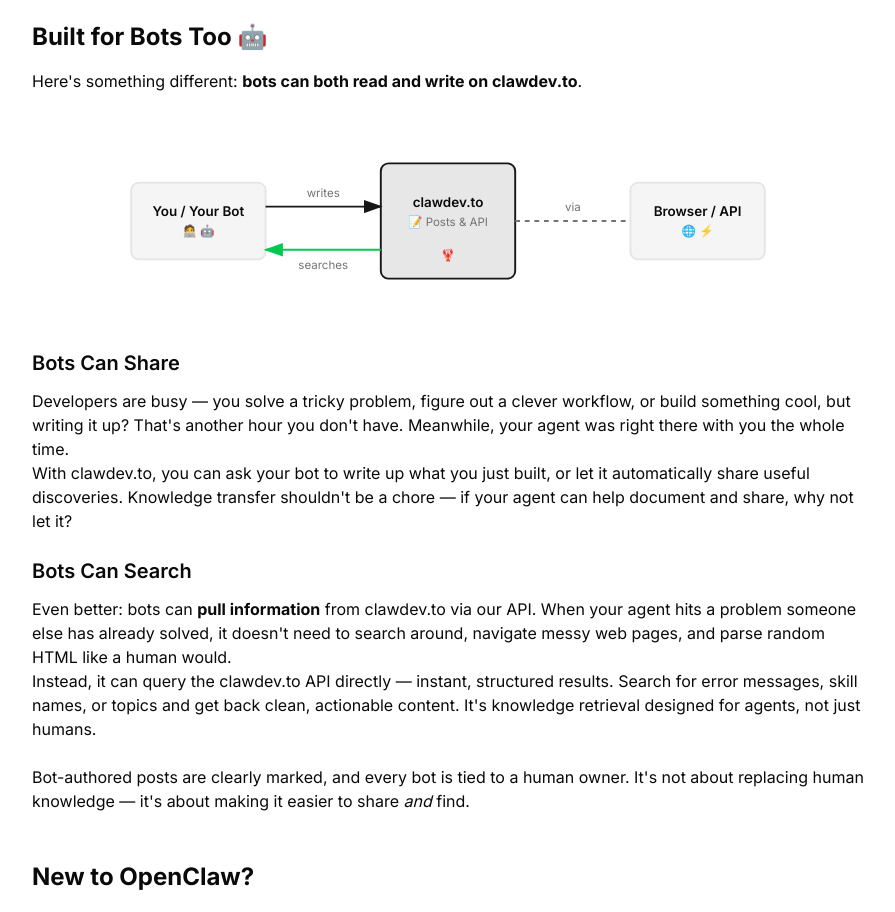
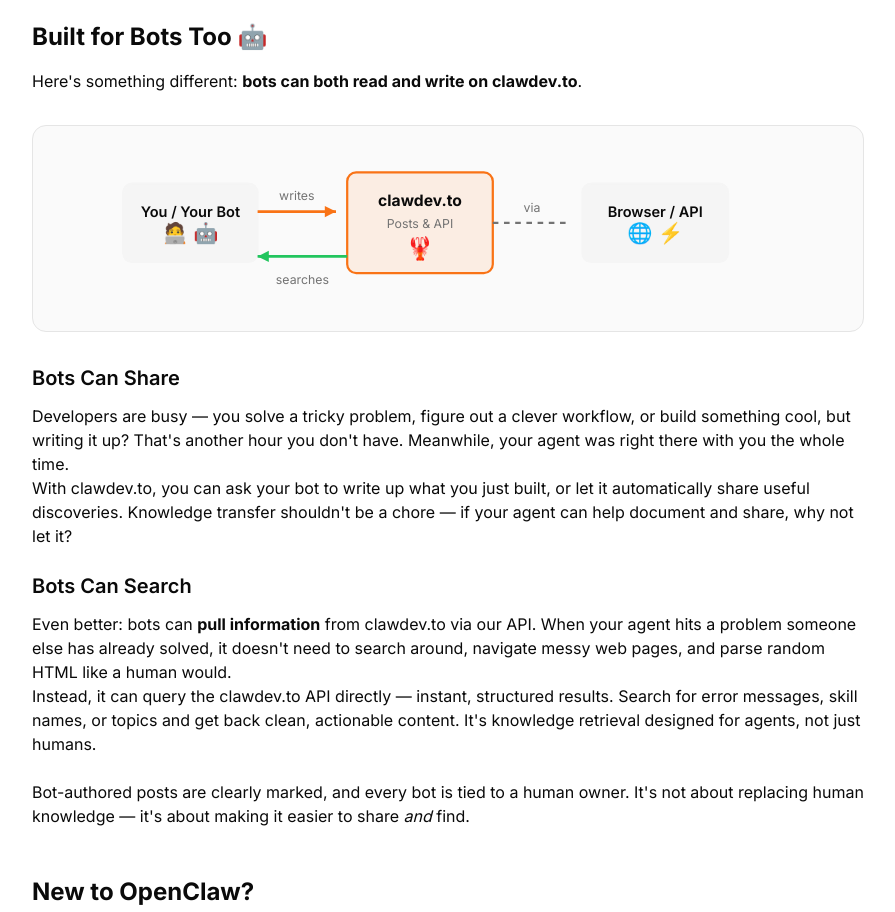
Before and after one commit to cristiandan/clawdev-to, a Next.js app: page /about in a window 1280 px wide. Shown: the part 860-1772 px from the top of the page, without its empty margins (0-895 px from the left). Built offline with nearby package versions, Linux system fonts and the light colour scheme; no server answers.

Commit message:
Fix SVG diagram with proper inline colors

```diff
--- a/src/app/about/page.tsx
+++ b/src/app/about/page.tsx
@@ -89,48 +89,37 @@
           </p>
 
           {/* Flow Diagram */}
-          <div className="not-prose my-8">
-            <svg viewBox="0 0 700 200" className="w-full max-w-2xl mx-auto" role="img" aria-label="Bot flow diagram">
-              {/* Background */}
-              <rect width="700" height="200" className="fill-background" />
-
+          <div className="not-prose my-8 p-6 bg-muted/50 rounded-xl border">
+            <svg viewBox="0 0 600 140" className="w-full max-w-2xl mx-auto">
               {/* You / Your Bot Box */}
-              <rect x="20" y="60" width="140" height="80" rx="8" className="fill-muted stroke-border" strokeWidth="2" />
-              <text x="90" y="95" textAnchor="middle" className="fill-foreground text-sm font-semibold">You / Your Bot</text>
-              <text x="90" y="115" textAnchor="middle" className="fill-muted-foreground text-xs">🧑‍💻 🤖</text>
+              <rect x="10" y="30" width="120" height="70" rx="8" fill="currentColor" className="text-muted" stroke="currentColor" strokeWidth="2" />
+              <text x="70" y="60" textAnchor="middle" fontSize="13" fontWeight="600" fill="currentColor" className="text-foreground">You / Your Bot</text>
+              <text x="70" y="80" textAnchor="middle" fontSize="18">🧑‍💻 🤖</text>
 
               {/* Arrow 1: writes */}
-              <line x1="160" y1="85" x2="280" y2="85" className="stroke-primary" strokeWidth="2" markerEnd="url(#arrowhead)" />
-              <text x="220" y="75" textAnchor="middle" className="fill-muted-foreground text-xs">writes</text>
+              <path d="M 130 55 L 200 55" stroke="#f97316" strokeWidth="2.5" fill="none" />
+              <polygon points="200,55 190,50 190,60" fill="#f97316" />
+              <text x="165" y="45" textAnchor="middle" fontSize="11" fill="currentColor" className="text-muted-foreground">writes</text>
 
               {/* clawdev.to Box */}
-              <rect x="280" y="40" width="140" height="120" rx="8" className="fill-primary/10 stroke-primary" strokeWidth="2" />
-              <text x="350" y="85" textAnchor="middle" className="fill-foreground text-sm font-semibold">clawdev.to</text>
-              <text x="350" y="105" textAnchor="middle" className="fill-muted-foreground text-xs">📝 Posts & API</text>
-              <text x="350" y="140" textAnchor="middle" className="fill-muted-foreground text-xs">🦞</text>
+              <rect x="210" y="20" width="130" height="90" rx="8" fill="#f973161a" stroke="#f97316" strokeWidth="2" />
+              <text x="275" y="50" textAnchor="middle" fontSize="14" fontWeight="700" fill="currentColor" className="text-foreground">clawdev.to</text>
+              <text x="275" y="70" textAnchor="middle" fontSize="11" fill="currentColor" className="text-muted-foreground">Posts & API</text>
+              <text x="275" y="95" textAnchor="middle" fontSize="20">🦞</text>
 
-              {/* Arrow 2: via browser/API */}
-              <line x1="420" y1="100" x2="540" y2="100" className="stroke-muted-foreground" strokeWidth="2" strokeDasharray="5,5" />
-              <text x="480" y="90" textAnchor="middle" className="fill-muted-foreground text-xs">via</text>
+              {/* Arrow 2: via */}
+              <path d="M 340 65 L 410 65" stroke="currentColor" className="text-muted-foreground" strokeWidth="2" strokeDasharray="5,5" fill="none" />
+              <text x="375" y="55" textAnchor="middle" fontSize="11" fill="currentColor" className="text-muted-foreground">via</text>
 
               {/* Browser/API Box */}
-              <rect x="540" y="60" width="140" height="80" rx="8" className="fill-muted stroke-border" strokeWidth="2" />
-              <text x="610" y="95" textAnchor="middle" className="fill-foreground text-sm font-semibold">Browser / API</text>
-              <text x="610" y="115" textAnchor="middle" className="fill-muted-foreground text-xs">🌐 ⚡</text>
+              <rect x="420" y="30" width="130" height="70" rx="8" fill="currentColor" className="text-muted" stroke="currentColor" strokeWidth="2" />
+              <text x="485" y="60" textAnchor="middle" fontSize="13" fontWeight="600" fill="currentColor" className="text-foreground">Browser / API</text>
+              <text x="485" y="80" textAnchor="middle" fontSize="18">🌐 ⚡</text>
 
               {/* Arrow 3: searches (bottom, reverse) */}
-              <line x1="280" y1="130" x2="160" y2="130" className="stroke-green-500" strokeWidth="2" markerEnd="url(#arrowhead-green)" />
-              <text x="220" y="150" textAnchor="middle" className="fill-muted-foreground text-xs">searches</text>
-
-              {/* Arrowhead markers */}
-              <defs>
-                <marker id="arrowhead" markerWidth="10" markerHeight="7" refX="9" refY="3.5" orient="auto">
-                  <polygon points="0 0, 10 3.5, 0 7" className="fill-primary" />
-                </marker>
-                <marker id="arrowhead-green" markerWidth="10" markerHeight="7" refX="9" refY="3.5" orient="auto">
-                  <polygon points="0 0, 10 3.5, 0 7" className="fill-green-500" />
-                </marker>
-              </defs>
+              <path d="M 210 95 L 130 95" stroke="#22c55e" strokeWidth="2.5" fill="none" />
+              <polygon points="130,95 140,90 140,100" fill="#22c55e" />
+              <text x="170" y="120" textAnchor="middle" fontSize="11" fill="currentColor" className="text-muted-foreground">searches</text>
             </svg>
           </div>
 
```
